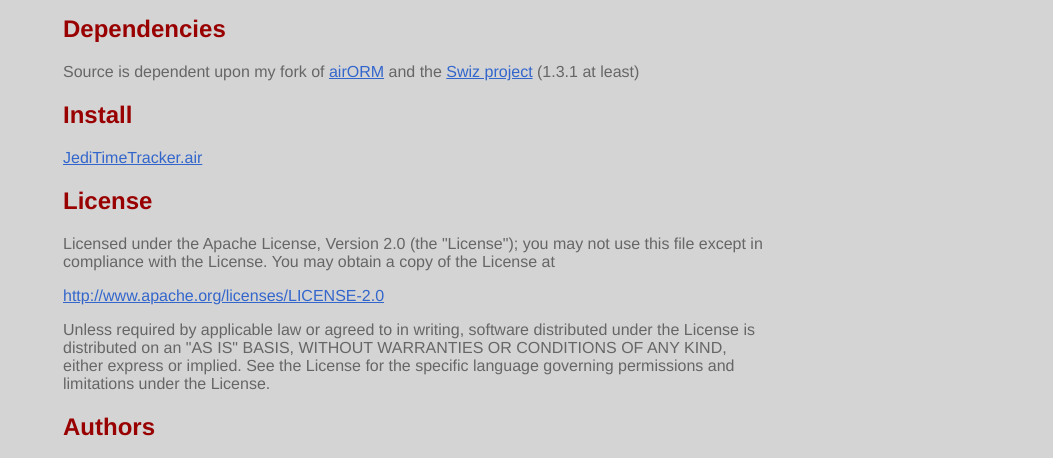
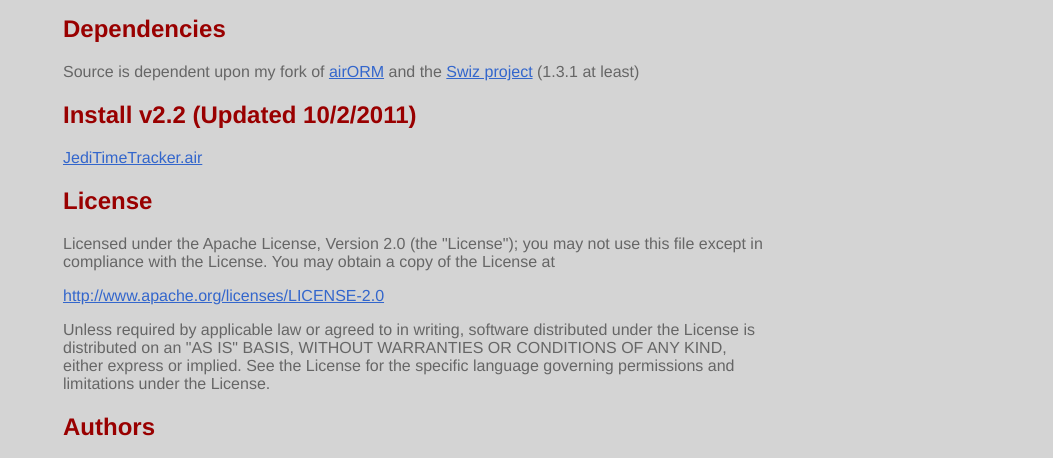
Before and after one commit to tjdownes/Jedi-TimeTracker, a plain HTML site: page index.html in a window 1280 px wide. Shown: the part 322-780 px from the top of the page, without its empty margins (227-1280 px from the left). Drawn offline with Linux system fonts and the light colour scheme.

Commit message:
added version info to content

```diff
--- a/index.html
+++ b/index.html
@@ -31,7 +31,7 @@
     <p><a href="https://github.com/tjdownes/Jedi-TimeTracker/wiki">Wiki</a></p>
     <h2>Dependencies</h2>
     <p>Source is dependent upon my fork of <a href="https://github.com/tjdownes/airorm">airORM</a> and the <a href="http://swizframework.org/">Swiz project</a> (1.3.1 at least)</p>
-    <h2>Install</h2>
+    <h2>Install v2.2 (Updated 10/2/2011)</h2>
     <p><a href="JediTimeTracker.air">JediTimeTracker.air</a></p>
     <h2>License</h2>
     <p>Licensed under the Apache License, Version 2.0 (the "License"); you may not use this file except in compliance with the License.
```
